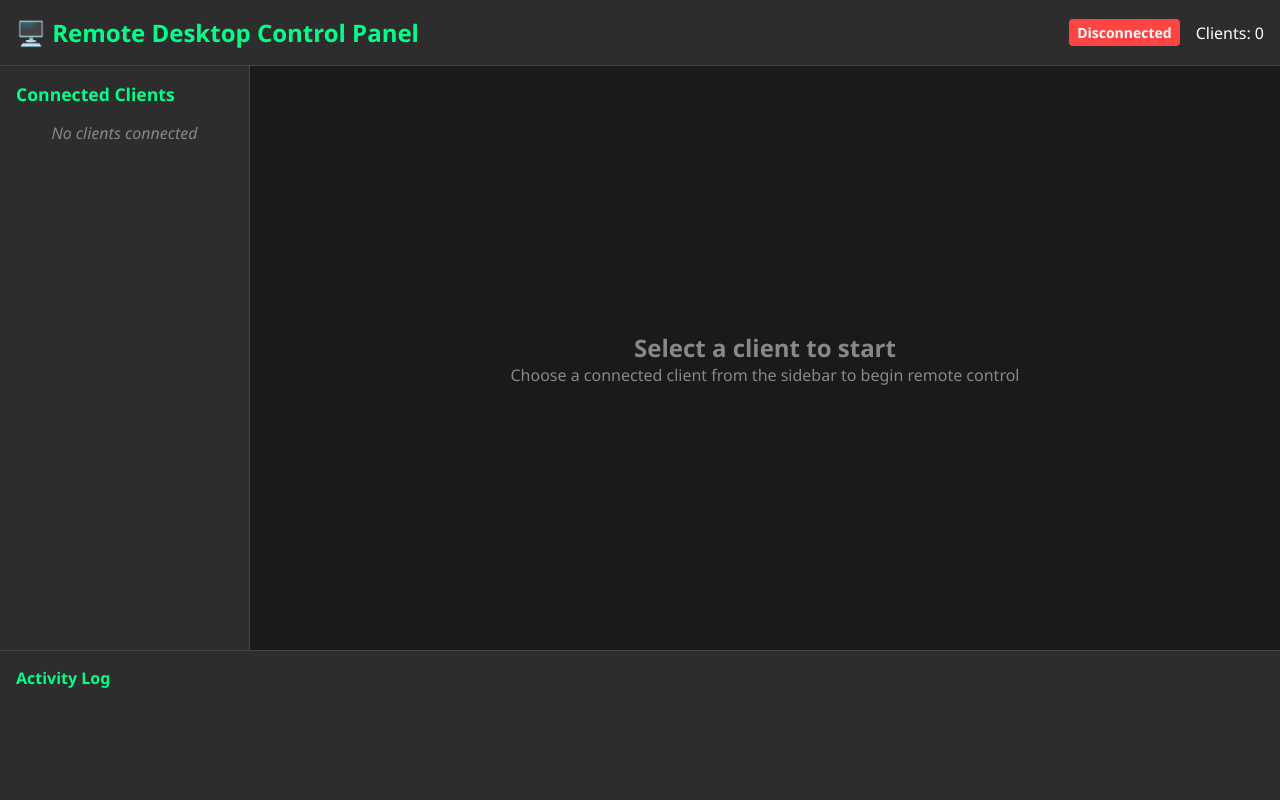
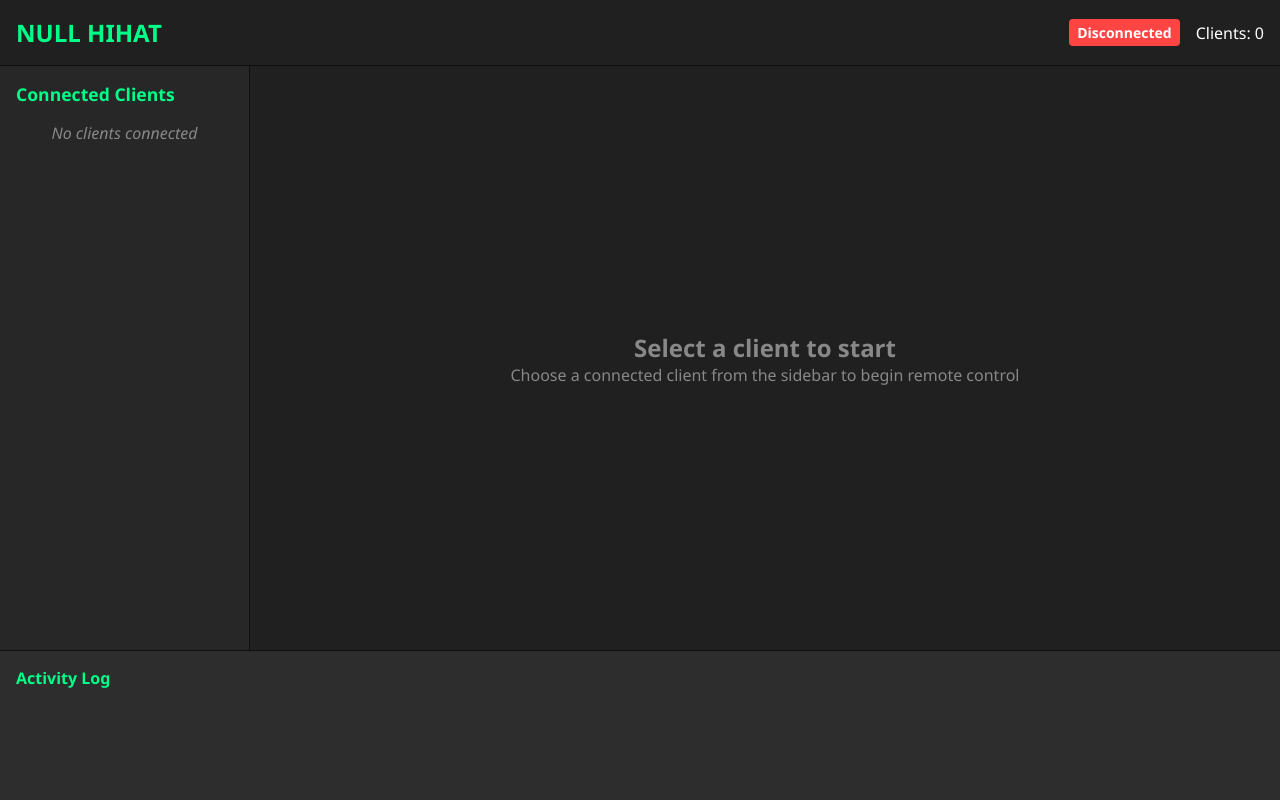
Before and after one commit to hihat-dev/null-hihat, a Flask app: page / in a window 1280 px wide. Run offline with Flask 3, Linux system fonts and the light colour scheme; some libraries are stand-ins or nearby versions.

Commit message:
last commit

```diff
--- a/static/css/style.css
+++ b/static/css/style.css
@@ -6,7 +6,7 @@
 
 body {
   font-family: "Segoe UI", Tahoma, Geneva, Verdana, sans-serif;
-  background: #1a1a1a;
+  background: #202020;
   color: #ffffff;
   height: 100vh;
   overflow: hidden;
@@ -19,9 +19,9 @@ body {
 }
 
 header {
-  background: #2d2d2d;
+  background: #202020;
   padding: 1rem;
-  border-bottom: 1px solid #444;
+  border-bottom: 1px solid #0e0e0e;
   display: flex;
   justify-content: space-between;
   align-items: center;
@@ -63,8 +63,8 @@ header h1 {
 
 .sidebar {
   width: 250px;
-  background: #2d2d2d;
-  border-right: 1px solid #444;
+  background: #272727;
+  border-right: 1px solid #0e0e0e;
   padding: 1rem;
   overflow-y: auto;
 }
@@ -141,7 +141,7 @@ header h1 {
 .controls {
   background: #2d2d2d;
   padding: 1rem;
-  border-bottom: 1px solid #444;
+  border-bottom: 1px solid #0e0e0e;
   display: flex;
   gap: 2rem;
   flex-wrap: wrap;
@@ -221,7 +221,7 @@ input[type="text"]:focus {
 .tabs {
   display: flex;
   background: #2d2d2d;
-  border-bottom: 1px solid #444;
+  border-bottom: 1px solid #0e0e0e;
 }
 
 .tab-btn {
@@ -277,7 +277,7 @@ input[type="text"]:focus {
 #screen-canvas {
   max-width: 100%;
   max-height: 100%;
-  border: 1px solid #444;
+  border: 1px solid #0e0e0e;
   cursor: crosshair;
 }
 
@@ -347,7 +347,7 @@ input[type="text"]:focus {
   align-items: center;
   padding: 0.5rem 1rem;
   background: #1a1a1a;
-  border-top: 1px solid #444;
+  border-top: 1px solid #0e0e0e;
 }
 
 .prompt {
@@ -370,7 +370,7 @@ input[type="text"]:focus {
 .logs {
   height: 150px;
   background: #2d2d2d;
-  border-top: 1px solid #444;
+  border-top: 1px solid #0e0e0e;
   padding: 1rem;
   overflow-y: auto;
 }
--- a/templates/index.html
+++ b/templates/index.html
@@ -10,7 +10,7 @@
 <body>
     <div class="container">
         <header>
-            <h1>🖥️ Remote Desktop Control Panel</h1>
+            <h1>NULL HIHAT</h1>
             <div class="status-bar">
                 <span id="connection-status" class="status disconnected">Disconnected</span>
                 <span id="clients-count">Clients: 0</span>
```
